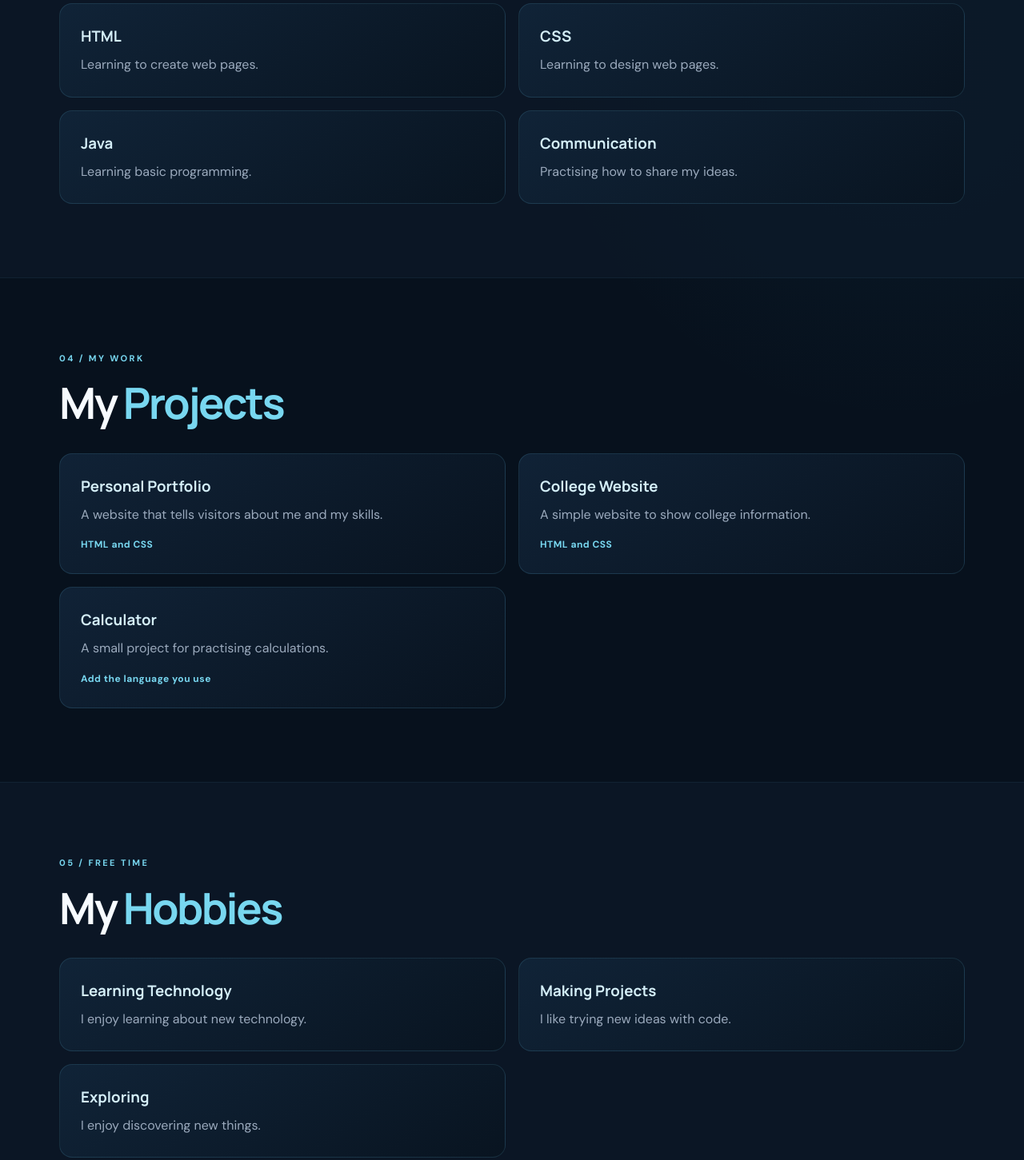
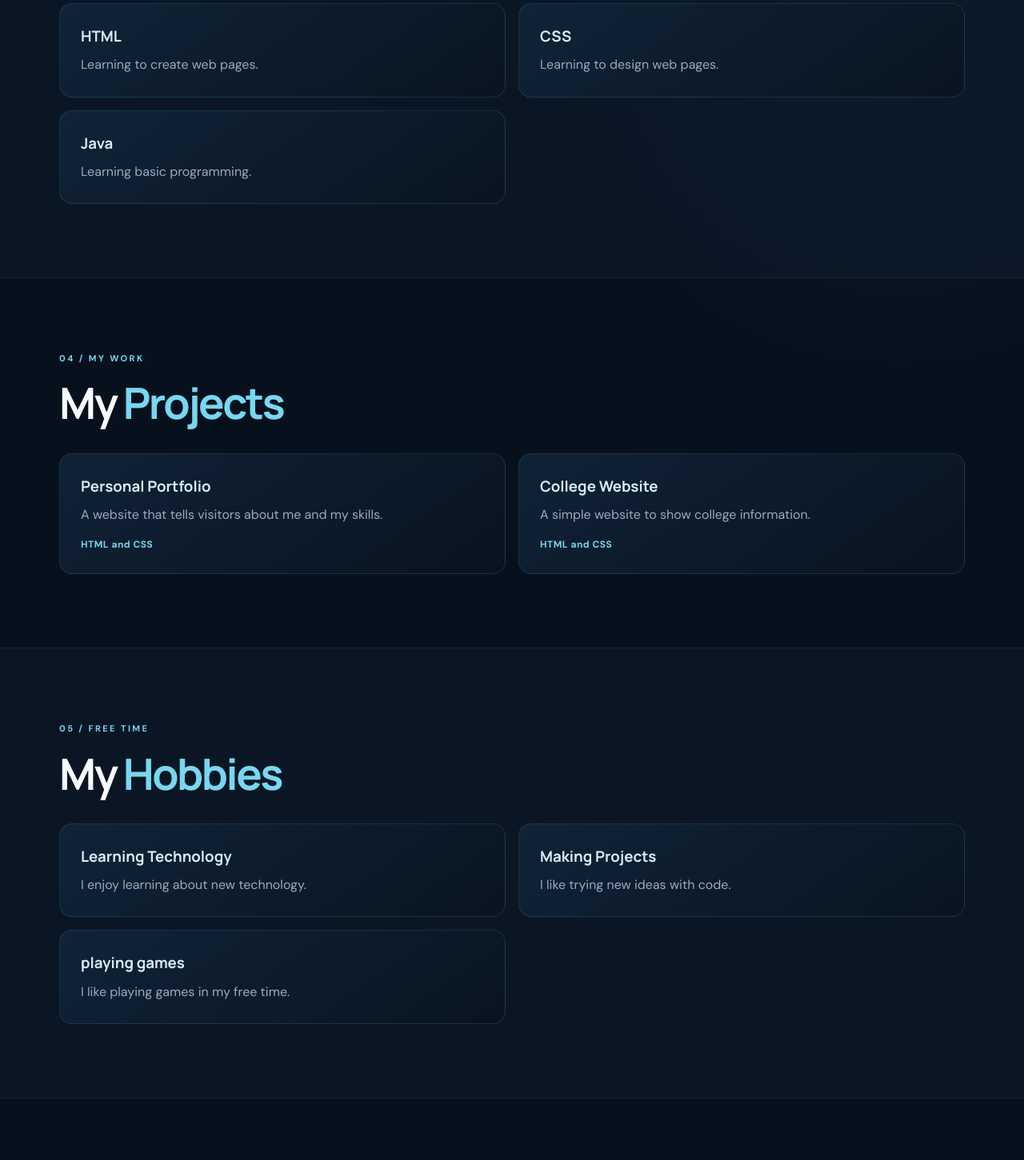
Before and after one commit to itsharshithere111-ux/Portfolio, a plain HTML site: page index.html in a window 1280 px wide. Shown: the part 1880-3331 px from the top of the page at 80% size. Drawn offline with Linux system fonts and the light colour scheme.

Commit message:
Update portfolio colors and laptop layout
Co-authored-by: Copilot <223556219+Copilot@users.noreply.github.com>

```diff
--- a/index.html
+++ b/index.html
@@ -91,10 +91,7 @@
                 <h3>Java</h3>
                 <p>Learning basic programming.</p>
             </div>
-            <div class="simple-box">
-                <h3>Communication</h3>
-                <p>Practising how to share my ideas.</p>
-            </div>
+
         </div>
     </section>
 
@@ -114,11 +111,7 @@
                 <p>A simple website to show college information.</p>
                 <p class="technology">HTML and CSS</p>
             </div>
-            <div class="simple-box">
-                <h3>Calculator</h3>
-                <p>A small project for practising calculations.</p>
-                <p class="technology">Add the language you use</p>
-            </div>
+
         </div>
     </section>
 
@@ -137,8 +130,8 @@
                 <p>I like trying new ideas with code.</p>
             </div>
             <div class="simple-box">
-                <h3>Exploring</h3>
-                <p>I enjoy discovering new things.</p>
+                <h3>playing games</h3>
+                <p>I like playing games in my free time. </p>
             </div>
         </div>
     </section>
@@ -169,8 +162,8 @@
 
         <div class="contact-box">
             <p>You can connect with me using these links.</p>
-            <p><a href="https://github.com/">My GitHub</a></p>
-            <p><a href="https://www.linkedin.com/">My LinkedIn</a></p>
+            <p><a href="https://github.com/itsharshithere111-ux">My GitHub</a></p>
+            <p><a href="https://www.linkedin.com/in/harshit-sharma-a4a610429/">My LinkedIn</a></p>
 
             <h3>Send a Message</h3>
             <form>
```
